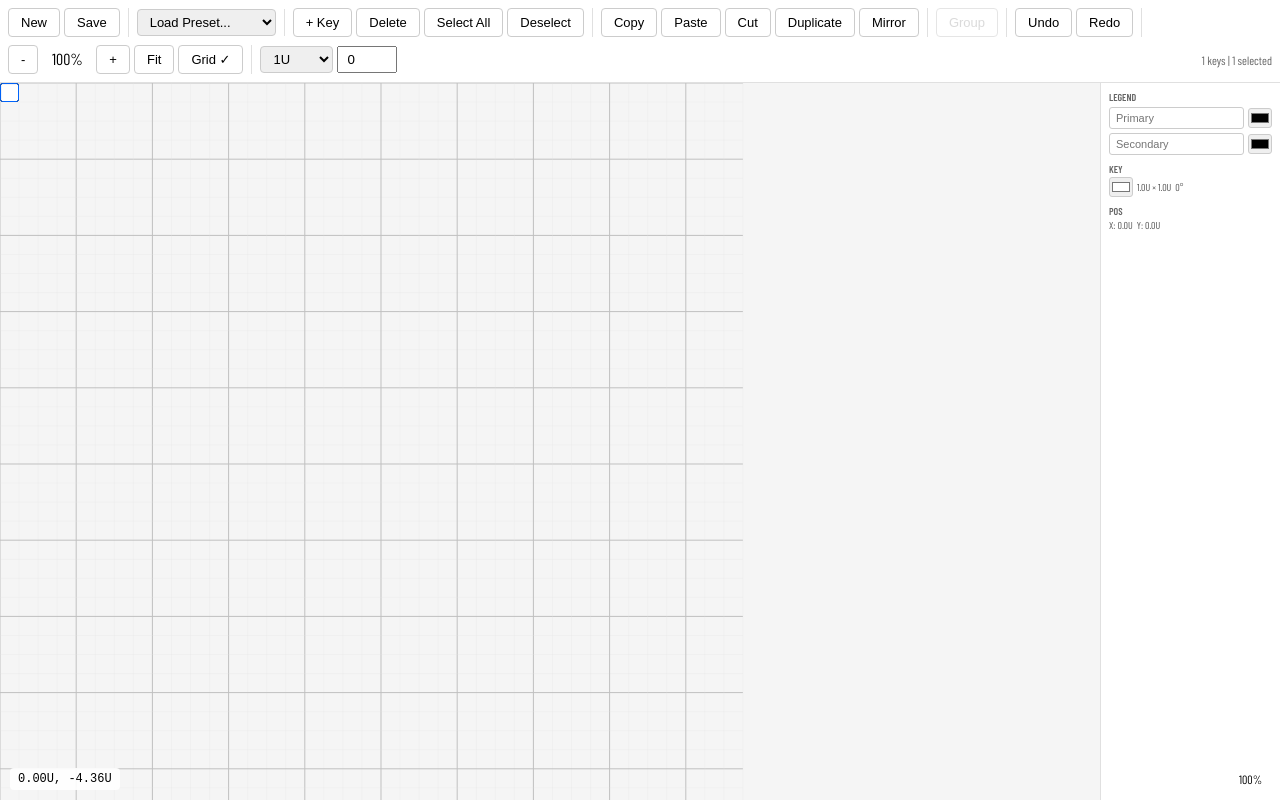
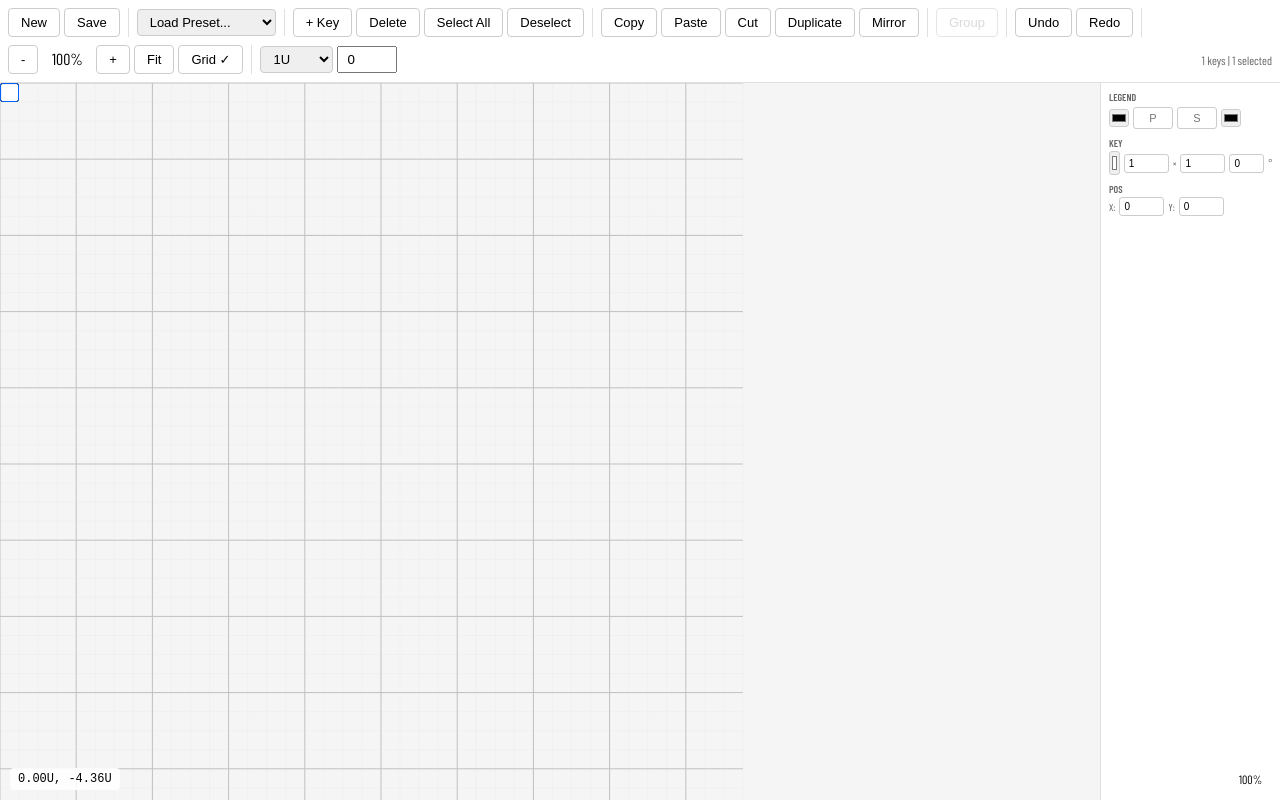
Before and after one commit to thekingofspain/kanata-editor, a React (Vite) app: page / in a window 1280 px wide. Both pictures are taken after a click on the button "+ Key". Built offline with nearby package versions, Linux system fonts and the light colour scheme.

Commit message:
feat: make position/size/rotation editable, resize color inputs

```diff
--- a/src/components/PropertiesPanel.tsx
+++ b/src/components/PropertiesPanel.tsx
@@ -54,30 +54,45 @@ export const PropertiesPanel: React.FC = () => {
     updateKey(selectedKey.id, { color: value });
   };
 
+  const handlePositionChange = (field: 'x' | 'y', value: string) => {
+    const num = parseFloat(value) || 0;
+    updateKey(selectedKey.id, { [field]: num });
+  };
+
+  const handleSizeChange = (field: 'width' | 'height', value: string) => {
+    const num = Math.max(0.25, parseFloat(value) || 1);
+    updateKey(selectedKey.id, { [field]: num });
+  };
+
+  const handleRotationChange = (value: string) => {
+    const num = parseFloat(value) || 0;
+    updateKey(selectedKey.id, { rotation: num % 360 });
+  };
+
   return (
     <div className="properties-panel">
       <div className="panel-section">
         <label>Legend</label>
         <div className="legend-row">
           <input
-            type="text"
-            value={selectedKey.legend.primary || ''}
-            onChange={(e) => handleLegendChange('primary', e.target.value)}
-            placeholder="Primary"
-          />
-          <input
             type="color"
             value={selectedKey.legend.primaryColor || '#000000'}
             onChange={(e) => handleLegendColorChange('primaryColor', e.target.value)}
             title="Primary color"
           />
-        </div>
-        <div className="legend-row">
           <input
+            className="legend-input"
+            type="text"
+            value={selectedKey.legend.primary || ''}
+            onChange={(e) => handleLegendChange('primary', e.target.value)}
+            placeholder="P"
+          />
+          <input
+            className="legend-input"
             type="text"
             value={selectedKey.legend.secondary || ''}
             onChange={(e) => handleLegendChange('secondary', e.target.value)}
-            placeholder="Secondary"
+            placeholder="S"
           />
           <input
             type="color"
@@ -93,20 +108,58 @@ export const PropertiesPanel: React.FC = () => {
         <div className="legend-row">
           <input
             type="color"
+            className="large-color"
             value={selectedKey.color || '#ffffff'}
             onChange={(e) => handleKeyColorChange(e.target.value)}
             title="Key color"
           />
-          <span>{selectedKey.width.toFixed(1)}U × {selectedKey.height.toFixed(1)}U</span>
-          <span>{selectedKey.rotation}°</span>
+          <input
+            type="number"
+            className="num-input"
+            value={selectedKey.width}
+            onChange={(e) => handleSizeChange('width', e.target.value)}
+            step="0.25"
+            min="0.25"
+          />
+          <span>×</span>
+          <input
+            type="number"
+            className="num-input"
+            value={selectedKey.height}
+            onChange={(e) => handleSizeChange('height', e.target.value)}
+            step="0.25"
+            min="0.25"
+          />
+          <input
+            type="number"
+            className="num-input-small"
+            value={selectedKey.rotation}
+            onChange={(e) => handleRotationChange(e.target.value)}
+            step="15"
+          />
+          <span>°</span>
         </div>
       </div>
 
       <div className="panel-section compact">
         <label>Pos</label>
         <div className="legend-row">
-          <span>X: {selectedKey.x.toFixed(1)}U</span>
-          <span>Y: {selectedKey.y.toFixed(1)}U</span>
+          <span>X:</span>
+          <input
+            type="number"
+            className="num-input"
+            value={selectedKey.x}
+            onChange={(e) => handlePositionChange('x', e.target.value)}
+            step="0.25"
+          />
+          <span>Y:</span>
+          <input
+            type="number"
+            className="num-input"
+            value={selectedKey.y}
+            onChange={(e) => handlePositionChange('y', e.target.value)}
+            step="0.25"
+          />
         </div>
       </div>
     </div>
--- a/src/index.css
+++ b/src/index.css
@@ -132,17 +132,39 @@ select {
   align-items: center;
 }
 
-.legend-row input[type="text"] {
-  flex: 1;
+.legend-input {
+  width: 40px !important;
+  text-align: center;
 }
 
 .legend-row input[type="color"] {
-  width: 24px;
-  height: 20px;
+  width: 20px;
+  height: 18px;
   padding: 0;
   border: 1px solid #ccc;
   border-radius: 3px;
   cursor: pointer;
+}
+
+.legend-row input[type="color"].large-color {
+  width: 28px;
+  height: 24px;
+}
+
+.legend-row .num-input {
+  width: 45px;
+  padding: 3px 4px;
+  border: 1px solid #ccc;
+  border-radius: 3px;
+  font-size: 10px;
+}
+
+.legend-row .num-input-small {
+  width: 35px;
+  padding: 3px 4px;
+  border: 1px solid #ccc;
+  border-radius: 3px;
+  font-size: 10px;
 }
 
 .legend-row span {
```
